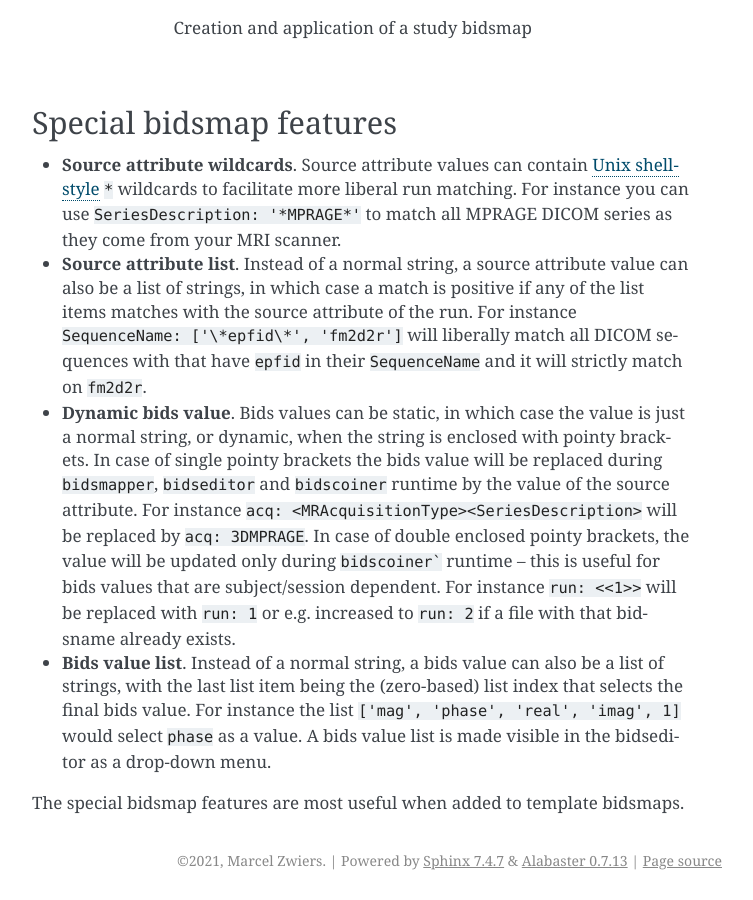
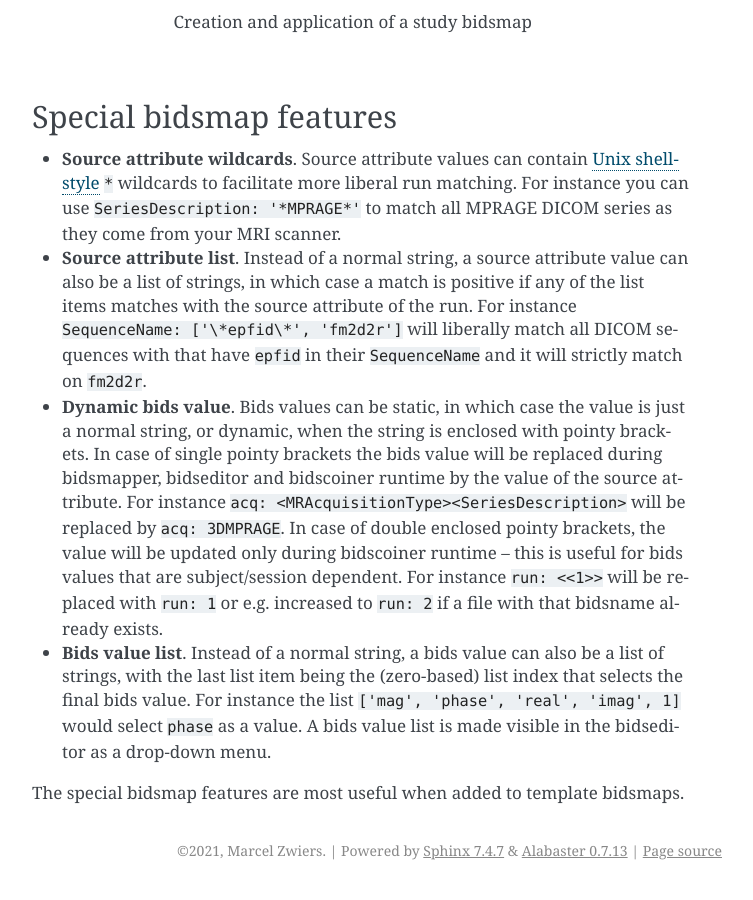
Before and after one commit to Donders-Institute/bidscoin, a Sphinx documentation site: the page built from docs/bidsmap.rst, in a window 1280 px wide and 900 px high, scrolled down 1838 px. Shown: the whole window, without its empty margins (388-1141 px from the left). Built offline with Sphinx 7.4.7, drawn with Linux system fonts in a browser that asks for light colours; some of the changed text lies outside the part shown.

Commit message:
Improved documentation

````diff
--- a/docs/advanced.rst
+++ b/docs/advanced.rst
@@ -4,7 +4,7 @@
 Site specific / customized template
 -----------------------------------
 
- The run-items in the default template bidsmap (named ``bidsmap_template.yaml``) have empty / non-matching source attributes, and therefore the ``bidsmapper`` will not make any guesses about BIDS datatypes and run-items. As a result, it will classify all runs as ``extra_data``, leaving all the subsequent ``bidseditor`` decision making to the user. One alternative is to use the much more intelligent ``bidsmap_dccn.yaml`` template bidsmap. This bidsmap may work much better but it may also make wrong suggestions, since it is tailored to the MR acquisitions at the Donders Institute. To improve that and to have BIDScoin convert your studies in a better way, you **may** consider creating and using your own customized template bidsmap.
+ The run-items in the default template bidsmap (named ``bidsmap_template.yaml``) have empty / non-matching source attributes, and therefore the bidsmapper will not make any guesses about BIDS datatypes and run-items. As a result, it will classify all runs as ``extra_data``, leaving all the subsequent bidseditor decision making to the user. One alternative is to use the much more intelligent ``bidsmap_dccn.yaml`` template bidsmap. This bidsmap may work much better but it may also make wrong suggestions, since it is tailored to the MR acquisitions at the Donders Institute. To improve that and to have BIDScoin convert your studies in a better way, you **may** consider creating and using your own customized template bidsmap.
 
 .. tip::
    To create your own template bidsmap you can probably best make a copy of the DCCN template (``[path_to_bidscoin]/heuristics/bidsmap_dccn.yaml``) as a starting point and adapt it to your needs. If you want to use different source attributes to improve run identifications, then beware that the attribute values should not vary between different repeats of the data acquision. Otherwise the number of run-items in the bidsmap will not be a shortlist of the different acquisition protocols in your study, but will become a lengthy list that is proportional to the number of subjects and sessions.
@@ -66,7 +66,7 @@
 Plugins
 -------
 
-BIDScoin has the option to import plugins to further automate / complete the conversion from source data to BIDS. The plugin takes is called each time the BIDScoin tool has finished processing a run or session, with arguments containing information about the run or session, as shown in the plugin example code below. The functions in the plugin module should be named ``bidsmapper_plugin`` to be called by ``bidsmapper`` and ``bidscoiner_plugin`` to be called by ``bidscoiner``.
+BIDScoin has the option to import plugins to further automate / complete the conversion from source data to BIDS. The plugin takes is called each time the BIDScoin tool has finished processing a run or session, with arguments containing information about the run or session, as shown in the plugin example code below. The functions in the plugin module should be named ``bidsmapper_plugin`` to be called by bidsmapper and ``bidscoiner_plugin`` to be called by bidscoiner.
 
 .. code-block:: python3
 
--- a/docs/bidsmap.rst
+++ b/docs/bidsmap.rst
@@ -6,9 +6,9 @@
 
 Generally speaking, a bidsmap contains a collection of key-value dictionaries that define how different source data runs (e.g. a T1w- or a T2w-scan) should map onto BIDS filenames. As illustrated in the figure below (but see also the screenshot of the `edit window <screenshots.html>`__), a run-item consists of ``provenance``, ``attributes`` and ``bids`` key-value dictionaries:
 
- - The ``provenance`` item contains the pathname of a source data sample that is representative for this run.
- - The ``attributes`` dictionary contains keys and values that are properties of the source data and that are (pre-) selected to uniquely identify a run item. A source data sample is positively identified only if all specified (non-empty) values match.
- - The ``bids`` dictionary contains key-value pairs that are used to construct the associated BIDS output filename.
+ - The provenance item contains the pathname of a source data sample that is representative for this run.
+ - The attributes dictionary contains keys and values that are properties of the source data and that are (pre-) selected to uniquely identify a run item. A source data sample is positively identified only if all specified (non-empty) values match.
+ - The bids dictionary contains key-value pairs that are used to construct the associated BIDS output filename.
 
 .. figure:: ./_static/bidsmap_sample.png
 
@@ -32,7 +32,7 @@
 
 * **Source attribute list**. Instead of a normal string, a source attribute value can also be a list of strings, in which case a match is positive if any of the list items matches with the source attribute of the run. For instance ``SequenceName: ['\*epfid\*', 'fm2d2r']`` will liberally match all DICOM sequences with that have ``epfid`` in their ``SequenceName`` and it will strictly match on ``fm2d2r``.
 
-* **Dynamic bids value**. Bids values can be static, in which case the value is just a normal string, or dynamic, when the string is enclosed with pointy brackets. In case of single pointy brackets the bids value will be replaced during ``bidsmapper``, ``bidseditor`` and ``bidscoiner`` runtime by the value of the source attribute. For instance ``acq: <MRAcquisitionType><SeriesDescription>`` will be replaced by ``acq: 3DMPRAGE``. In case of double enclosed pointy brackets, the value will be updated only during ``bidscoiner``` runtime -- this is useful for bids values that are subject/session dependent. For instance ``run: <<1>>`` will be replaced with ``run: 1`` or e.g. increased to ``run: 2`` if a file with that bidsname already exists.
+* **Dynamic bids value**. Bids values can be static, in which case the value is just a normal string, or dynamic, when the string is enclosed with pointy brackets. In case of single pointy brackets the bids value will be replaced during bidsmapper, bidseditor and bidscoiner runtime by the value of the source attribute. For instance ``acq: <MRAcquisitionType><SeriesDescription>`` will be replaced by ``acq: 3DMPRAGE``. In case of double enclosed pointy brackets, the value will be updated only during bidscoiner runtime -- this is useful for bids values that are subject/session dependent. For instance ``run: <<1>>`` will be replaced with ``run: 1`` or e.g. increased to ``run: 2`` if a file with that bidsname already exists.
 
 * **Bids value list**. Instead of a normal string, a bids value can also be a list of strings, with the last list item being the (zero-based) list index that selects the final bids value. For instance the list ``['mag', 'phase', 'real', 'imag', 1]`` would select ``phase`` as a value. A bids value list is made visible in the bidseditor as a drop-down menu.
 
--- a/docs/finalizing.rst
+++ b/docs/finalizing.rst
@@ -1,11 +1,11 @@
 Finishing up
 ============
 
-After a successful run of ``bidscoiner``, the work to convert your data in a fully compliant BIDS dataset is unfortunately not yet fully over and, depending on the complexity of your data-set, additional tools may need to be run and meta-data may need to be entered manually (not everything can be automated).
+After a successful run of bidscoiner, the work to convert your data in a fully compliant BIDS dataset is unfortunately not yet fully over and, depending on the complexity of your data-set, additional tools may need to be run and meta-data may need to be entered manually (not everything can be automated).
 
 Adding meta-data
 ----------------
-For instance, you should update the content of the ``dataset_description.json`` and ``README`` files in your bids folder and you may need to provide e.g. additional ``*_scans.tsv``,\ ``*_sessions.tsv`` or ``participants.json`` files (see the `BIDS specification <http://bids.neuroimaging.io/bids_spec.pdf>`__ for more information). Moreover, if you have behavioural log-files you will find that BIDScoin does not (yet) `support <index.html#bidscoin-functionality>`__ converting these into BIDS compliant ``*_events.tsv/json`` files (advanced users are encouraged to use the ``bidscoiner`` `plug-in <advanced.html#plugins>`__ possibility and write their own log-file parser).
+For instance, you should update the content of the ``dataset_description.json`` and ``README`` files in your bids folder and you may need to provide e.g. additional ``*_scans.tsv``,\ ``*_sessions.tsv`` or ``participants.json`` files (see the `BIDS specification <http://bids.neuroimaging.io/bids_spec.pdf>`__ for more information). Moreover, if you have behavioural log-files you will find that BIDScoin does not (yet) `support <index.html#bidscoin-functionality>`__ converting these into BIDS compliant ``*_events.tsv/json`` files (advanced users are encouraged to use the bidscoiner `plug-in <advanced.html#plugins>`__ possibility and write their own log-file parser).
 
 Data sharing utilities
 ----------------------
--- a/docs/preparation.rst
+++ b/docs/preparation.rst
@@ -116,7 +116,7 @@
 dicomsort
 ^^^^^^^^^
 
-The ``dicomsort`` command-line tool is a utility to move your flat- or DICOMDIR-organized files (see `above <#required-source-data-structure>`__) into a 'seriesfolder' organization. This can be useful to organise your source data in a more convenient and human readable way, as DICOMDIR or flat DICOM directories can often be hard to comprehend. The BIDScoin tools will run ``dicomsort`` in a temporary folder if your data is not already organised in series-folders, so in principle you don't really need to run it yourself. Running ``dicomsort`` beforehand does, however, give you more flexibility in handling special cases that are not handled properly and it can also give you a speed benefit.
+The ``dicomsort`` command-line tool is a utility to move your flat- or DICOMDIR-organized files (see `above <#required-source-data-structure>`__) into a 'seriesfolder' organization. This can be useful to organise your source data in a more convenient and human readable way, as DICOMDIR or flat DICOM directories can often be hard to comprehend. The BIDScoin tools will run icomsort in a temporary folder if your data is not already organised in series-folders, so in principle you don't really need to run it yourself. Running dicomsort beforehand does, however, give you more flexibility in handling special cases that are not handled properly and it can also give you a speed benefit.
 
 ::
 
--- a/docs/tutorial.rst
+++ b/docs/tutorial.rst
@@ -18,7 +18,7 @@
    $ pulltutorialdata
    $ cd bidscointutorial
 
-The new ``bidscointutorial`` folder contains a ``raw`` source-data folder and a ``bids_ref`` reference BIDS folder, i.e. the intended end product of this tutorial. In the ``raw`` folder you will find these DICOM series (aka "runs"):
+The new ``bidscointutorial`` folder contains a ``raw`` source-data folder and a ``bids_ref`` reference BIDS folder, i.e. the intended end product of this tutorial. In the raw folder you will find these DICOM series (aka "runs"):
 
 ::
 
@@ -39,7 +39,7 @@
 - Are the DICOM files for all the ``bids/sub-*`` folders organised in series-subfolders (e.g. ``sub-001/ses-01/003-T1MPRAGE/0001.dcm`` etc)? Use `dicomsort <preparation.html#dicomsort>`__ if this is not the case (hint: it's not the case). A help text for all BIDScoin tools is available by running the tool with the ``-h`` flag (e.g. ``rawmapper -h``)
 - Use the `rawmapper <preparation.html#rawmapper>`__ command to print out the DICOM values of the "EchoTime", "Sex" and "AcquisitionDate" of the fMRI series in the ``raw`` folder
 
-2. **BIDS mapping.** Now we can make a ``bidsmap``, i.e. the mapping from DICOM source-files to BIDS target-files. To that end, scan all folders in the raw data collection by running the `bidsmapper <workflow.html#step-1a-running-the-bidsmapper>`__ command:
+2. **BIDS mapping.** Now we can make a bidsmap, i.e. the mapping from DICOM source-files to BIDS target-files. To that end, scan all folders in the raw data collection by running the `bidsmapper <workflow.html#step-1a-running-the-bidsmapper>`__ command:
 
 .. code-block:: console
 
--- a/docs/workflow.rst
+++ b/docs/workflow.rst
@@ -1,7 +1,7 @@
 The BIDScoin workflow
 =====================
 
-With a sufficiently `organized source data folder <preparation.html>`__, the data conversion to BIDS can be performed by running the `(1a) <#step-1a-running-the-bidsmapper>`__ the ``bidsmapper``, `(1b) <#step-1b-running-the-bidseditor>`__ the ``bidseditor`` and `(2) <#step-2-running-the-bidscoiner>`__ the ``bidscoiner`` command-line tools. The ``bidsmapper`` starts by making a map of the different kind of datatypes (scans) in your source dataset, which you can then edit with the ``bidseditor``. The ``bidscoiner`` reads this so-called study bidsmap, which tells it how exactly to convert ("coin") the source data into a BIDS data repository.
+With a sufficiently `organized source data folder <preparation.html>`__, the data conversion to BIDS can be performed by running the `(1a) <#step-1a-running-the-bidsmapper>`__ the ``bidsmapper``, `(1b) <#step-1b-running-the-bidseditor>`__ the ``bidseditor`` and `(2) <#step-2-running-the-bidscoiner>`__ the ``bidscoiner`` command-line tools. The bidsmapper starts by making a map of the different kind of datatypes (scans) in your source dataset, which you can then edit with the bidseditor. The bidscoiner reads this so-called study bidsmap, which tells it how exactly to convert ("coin") the source data into a BIDS data repository.
 
 .. figure:: ./_static/bidsmap_flow.png
 
@@ -14,7 +14,7 @@
     $ bidsmapper sourcefolder bidsfolder
     $ bidscoiner sourcefolder bidsfolder
 
-If you add new subjects all you need to do is re-run the ``bidscoiner`` -- unless the scan protocol was changed, then you also need to first re-run the ``bidsmapper`` to add the new samples to the study bidsmap.
+If you add new subjects all you need to do is re-run the bidscoiner -- unless the scan protocol was changed, then you also need to first re-run the bidsmapper to add the new samples to the study bidsmap.
 
 Step 1a: Running the bidsmapper
 -------------------------------
````
Also changed, not shown: other parts of docs/workflow.rst (+1 -1 lines).
